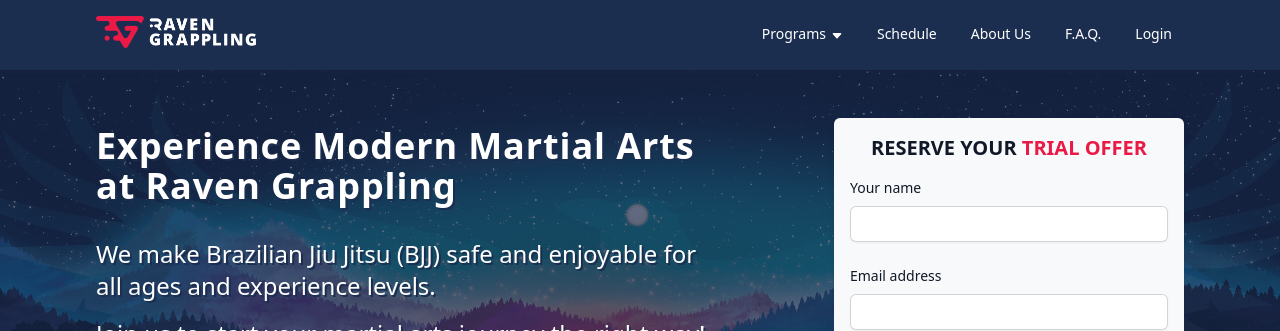
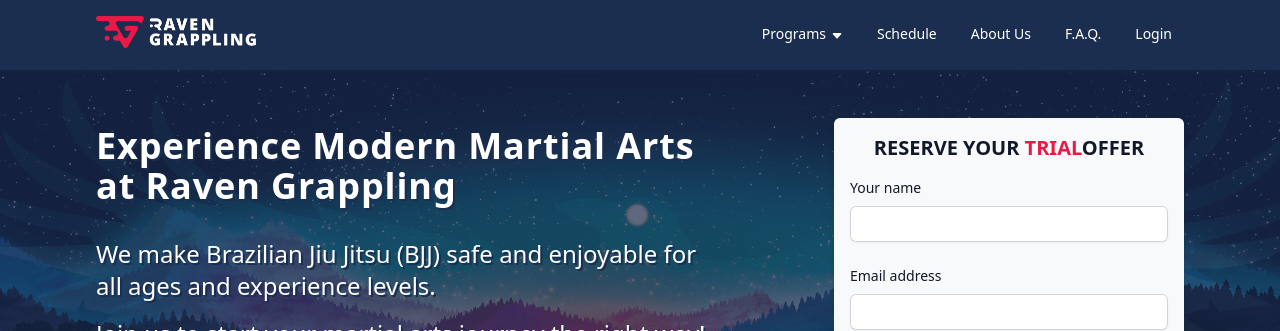
Before and after one commit to RavenGrappling/RavenGrappling.github.io, a Jekyll site: the page built from pages/index.html, in a window 1280 px wide and 900 px high. Shown: the top 331 px of the window. Built offline with Jekyll 4.4.1, drawn with Linux system fonts in a browser that asks for light colours.

Commit message:
Update leads_form.html

```diff
--- a/_includes/leads_form.html
+++ b/_includes/leads_form.html
@@ -28,7 +28,7 @@
 
   <div class="form">
     <h3>
-      <strong>RESERVE YOUR <span class="text-red">TRIAL OFFER</strong></span>
+      <strong>RESERVE YOUR <span class="text-red">TRIAL</span>OFFER</strong>
     </h3>
 
     <input type="hidden" name="external" value="1">
```
